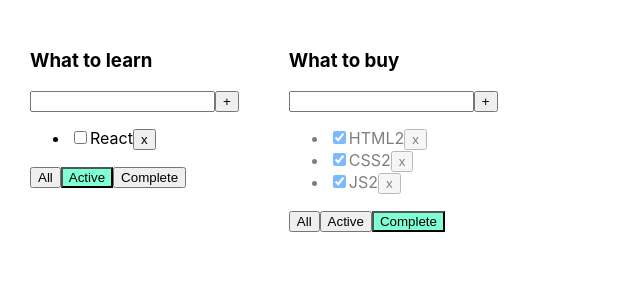
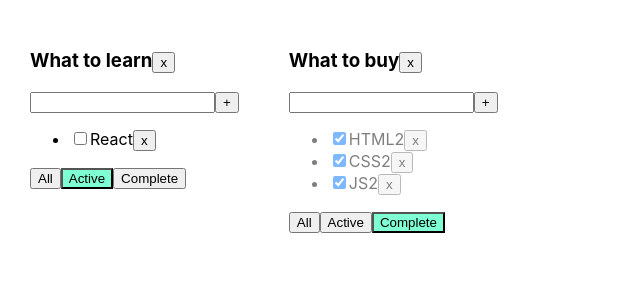
Before and after one commit to IJTINK7/Week, a React (Create React App) app in the folder Monday/todolist-ts/: page / in a window 1280 px wide. Shown: the top 300 px of the page, without its empty margins (0-640 px from the left). Built offline with nearby package versions, Linux system fonts and the light colour scheme.

Commit message:
Adding "x" button for deleting todolists

```diff
--- a/Monday/todolist-ts/src/ToDoList.tsx
+++ b/Monday/todolist-ts/src/ToDoList.tsx
@@ -44,7 +44,10 @@ export const ToDoList = (props: PropsType) => {
 
 	return (
 		<div>
-			<h3>{props.title}</h3>
+				<h3>
+					{props.title}
+					<button>x</button>
+				</h3>
 			<div>
 				<input
 					value={newTaskTitle}
```
